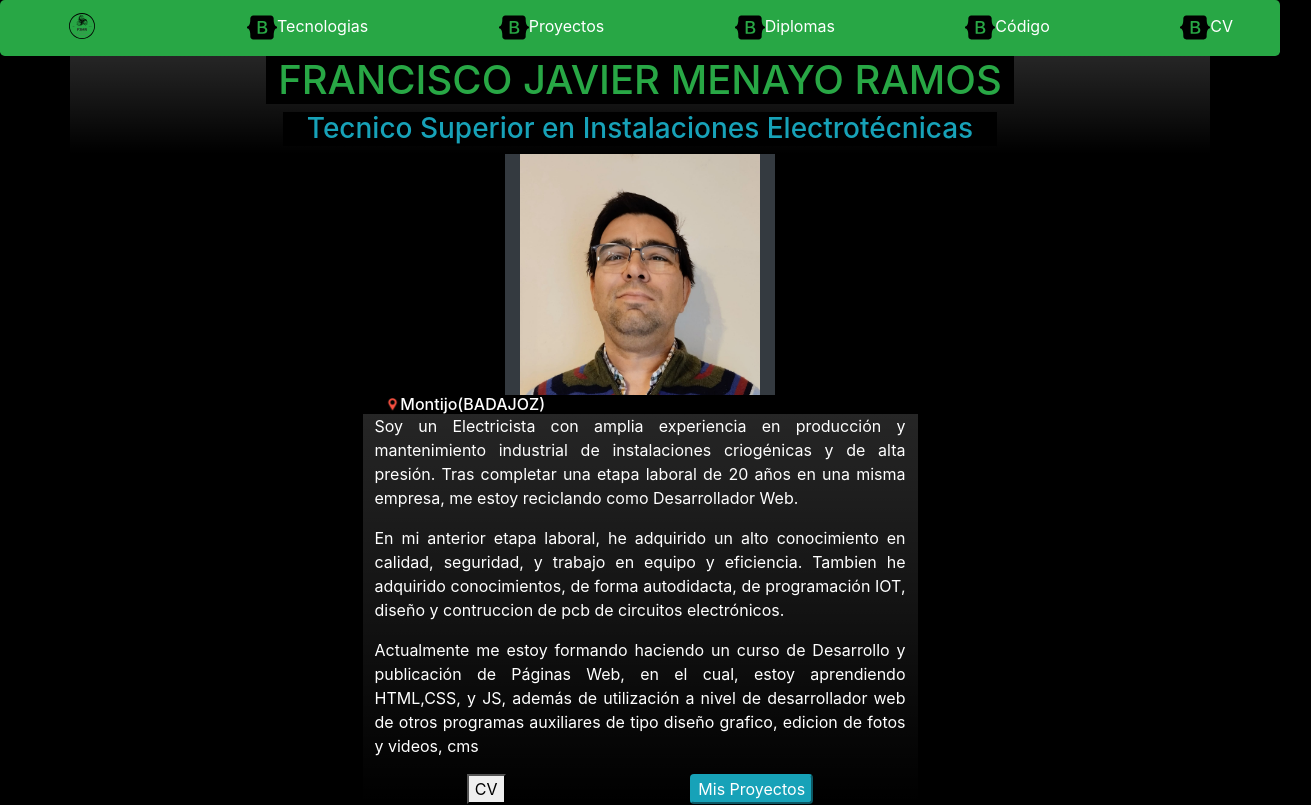
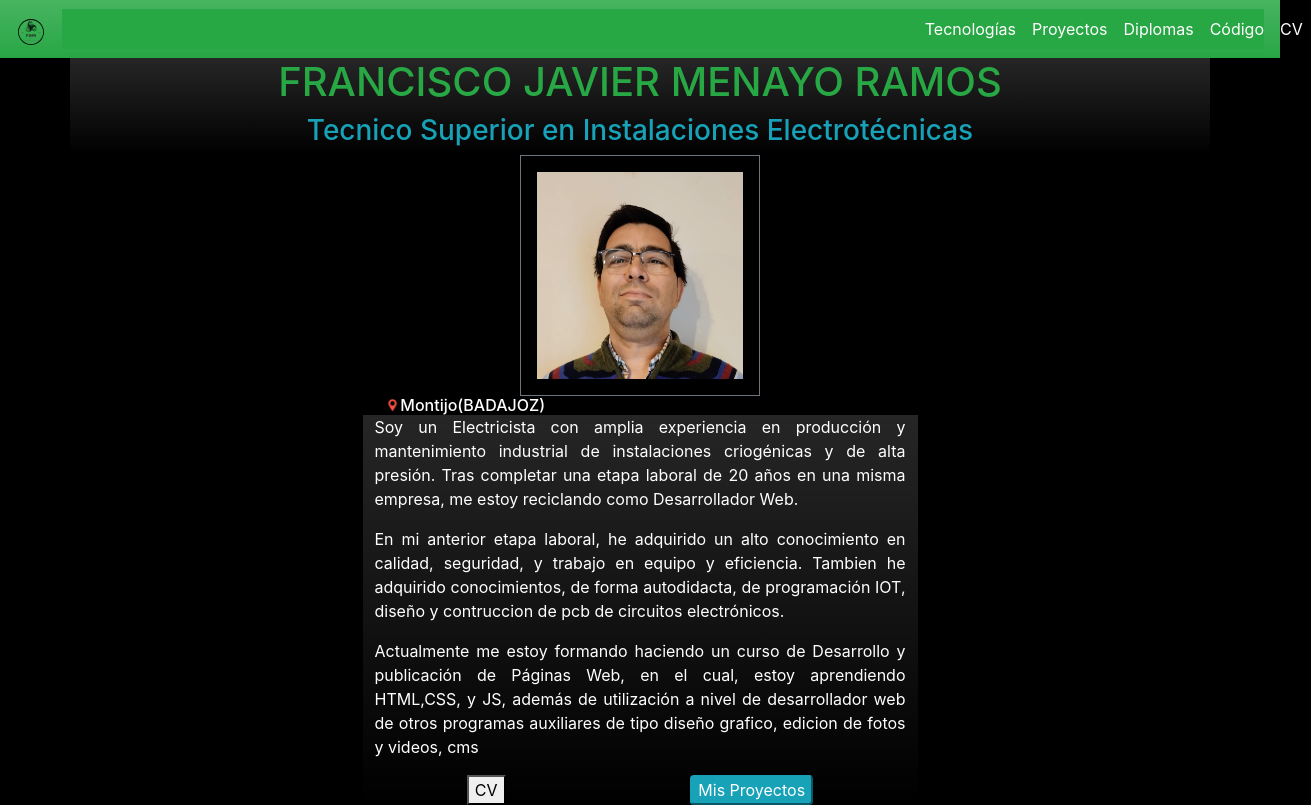
Before and after one commit to franjamer/portFolioFjmr, a plain HTML site: page index.html in a window 1280 px wide. Shown: the whole page, 1311 px wide, since content can reach past the window. Drawn offline with nearby package versions, Linux system fonts and the light colour scheme; a web font is replaced by a local one.

Commit message:
seguimos con las modificaciones de la barra de menú

```diff
--- a/index.html
+++ b/index.html
@@ -16,6 +16,11 @@
     <script defer src="index.js"></script>
     <link rel="stylesheet" href="https://maxcdn.bootstrapcdn.com/bootstrap/4.3.1/css/bootstrap.min.css">
     <!-- trozo de codigo css para realizar el movimiento de texto necesario -->
+    <link rel="stylesheet" href="https://stackpath.bootstrapcdn.com/bootstrap/4.3.1/css/bootstrap.min.css">
+    <script src="https://code.jquery.com/jquery-3.3.1.slim.min.js"></script>
+    <script src="https://stackpath.bootstrapcdn.com/bootstrap/4.3.1/js/bootstrap.min.js"></script>
+
+
     <style>
         @keyframes marquee {
           0% { transform: translateX(0%); }
@@ -31,47 +36,61 @@
           white-space: nowrap;
           animation: marquee 5s linear infinite;
         }
+         /* Personalización para el icono del menú */
+      .navbar-toggler-icon {
+        background-color: #000; /* Color del icono del menú */
+      }
       </style>
 </head>
 <!-- parte principal del código, que permite dividir en tres grandes zonas,
     llamadas header,main y footer -->
 <body class="bg-black m-0 p-0">
     <!-- cabecera de la página donde está el menú de navegación -->
-    <section class="row w-100 m-0 p-0" height="10%">
+    <section class="row d-flex justify-content-center m-0 p-0" >
+<!-- inicio de codigo para nav bar de chat gpt -->
+<nav class=" navbar navbar-expand-md navbar-success bg-success bg-gradient ">
+    <a class="navbar-brand" href="#" >
+        <img class="text-white" width="30" height="30" src="/img/Black and Grey Clean Modern Minimalist Creative Technology Logo.svg" >
+    </a>
+    <!-- Botón del menú responsive -->
+    <button class="navbar-toggler bi bi-list bg-transparent bg-gradient" src="img/list.svg" type="button" data-toggle="collapse" data-target="#navbarCollapse"><span class="navbar-toggler-icon bg-success" src="img/list.svg"></span>
+        <svg xmlns="http://www.w3.org/2000/svg" width="26" height="26" fill="currentColor"  viewBox="0 0 16 16">
+            <path fill-rule="evenodd" d="M2.5 12a.5.5 0 0 1 .5-.5h10a.5.5 0 0 1 0 1H3a.5.5 0 0 1-.5-.5zm0-4a.5.5 0 0 1 .5-.5h10a.5.5 0 0 1 0 1H3a.5.5 0 0 1-.5-.5zm0-4a.5.5 0 0 1 .5-.5h10a.5.5 0 0 1 0 1H3a.5.5 0 0 1-.5-.5z"/>
+          </svg>
+    </button>
 
+    <div class="collapse navbar-collapse bg-success" id="navbarCollapse">
+      <ul class="navbar-nav ml-auto  text-success w-25 d-flex justify-content-center rounded-3 fs-6">
+        <li class="nav-item">
+          <a class="nav-link text-white" href="#">Tecnologías</a>
+        </li>
+        <li class="nav-item">
+          <a class="nav-link text-white" href="#">Proyectos</a>
+        </li>
+        <li class="nav-item ">
+          <a class="nav-link text-white" href="#">Diplomas</a>
+        </li>
+        <li class="nav-item">
+          <a class="nav-link text-white" href="#">Código</a>
+        </li>
+        <li class="nav-item">
+            <a class="nav-link text-white" href="#">CV</a>
+          </li>
+      </ul>
+    </div>
+  </nav>
+<!-- fin de codigo de nav bar de chat gpt -->
 
-    <nav class="navbar  navbar-light bg-success rounded-3 fs-3">
-            <div class="container-fluid ">
-              <a class="col-1 pb-2 d-flex justify-content-center align-items-center text-primary">
-                <img class="text-white" width="30" height="30" src="/img/Black and Grey Clean Modern Minimalist Creative Technology Logo.svg" >
-              </a>
-                <a class="navbar-brand text-white fs-6 " href="#">
-                <img src="/img/bootstrap-fill-svgrepo-com.svg" alt="" width="30" height="30">Tecnologias
-              </a>
-              <a class="navbar-brand text-white fs-6" href="#">
-                <img src="/img/bootstrap-fill-svgrepo-com.svg" alt="" width="30" height="30">Proyectos
-              </a>
-              <a class="navbar-brand text-white fs-6" href="#">
-                <img src="/img/bootstrap-fill-svgrepo-com.svg" alt="" width="30" height="30">Diplomas
-              </a>
-              <a class="navbar-brand text-white fs-6" href="#">
-                <img src="/img/bootstrap-fill-svgrepo-com.svg" alt="" width="30" height="30">Código
-              </a>
-              <a class="navbar-brand text-white fs-6" href="#">
-                <img src="/img/bootstrap-fill-svgrepo-com.svg" alt="" width="30" height="30">CV
-              </a>
-            </div>
-          </nav>
     </section>
     <main class="container  bg-black bg-opacity-75">
 
     <div class="row d-flex justify-content-center align-items-center bg-black bg-opacity-50 bg-gradient">
 
-        <h1 class="row w-auto bg-primary-subtle bg-black d-flex justify-content-center align-items-center text-success ">
+        <h1 class="row w-auto bg-primary-subtle  d-flex justify-content-center align-items-center text-success ">
 
             FRANCISCO JAVIER MENAYO RAMOS
         </h1>
-        <h3 class="row w-auto bg-black d-flex justify-content-center align-items-center bg-danger-submit rounded-5 text-info rounded-5">
+        <h3 class="row w-auto d-flex justify-content-center align-items-center bg-danger-submit rounded-5 text-info rounded-5">
             <!-- codigo del carrusel de texto -->
         <div class="marquee-container">
             <span class="marquee-text">Tecnico Superior en Instalaciones Electrotécnicas</span>
@@ -80,8 +99,8 @@
     </div>
 
     <section class="col-12 flex-column bg-black bg-opacity-50  d-flex justify-content-center align-items-center">
-        <div class="col-md-12 w-25 h-50 d-flex  justify-content-center bg-dark">
-            <img  class=" img-fluid"  src="/img/Imagen de WhatsApp 2023-03-24 a las 12.11.25.jpg" alt="foto principal" >
+        <div class="col-md-12 w-25 h-50 d-flex  justify-content-center bg-black">
+            <img  class=" img-fluid p-3 border border-3 border-secondary  "  src="/img/Imagen de WhatsApp 2023-03-24 a las 12.11.25.jpg" alt="foto principal" >
         </div>
         <div class="col-6 h-25 d-flex justify-content-start align-items-center bg-opacity-50 text-danger">
             <img class="img h-25 p-0 m-0 " src="img/marcador_mapa.png" width="3%" height="3%" alt="imagen de marcador de mapa" class="loc">
```
Also changed, not shown: img/list.svg (added).
